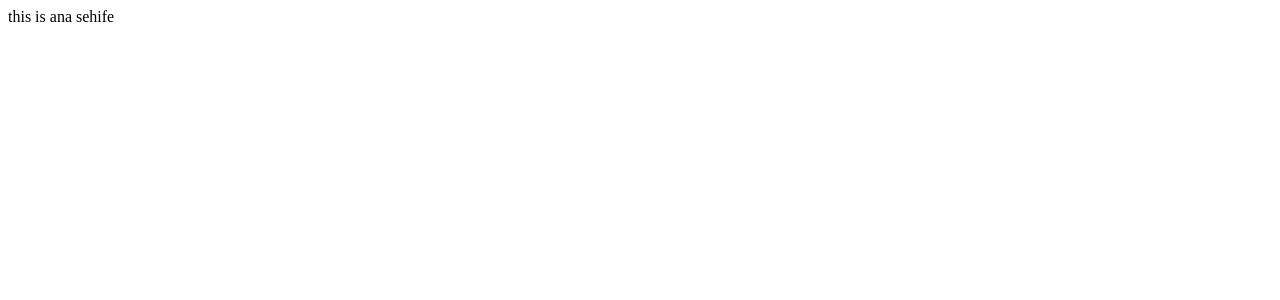
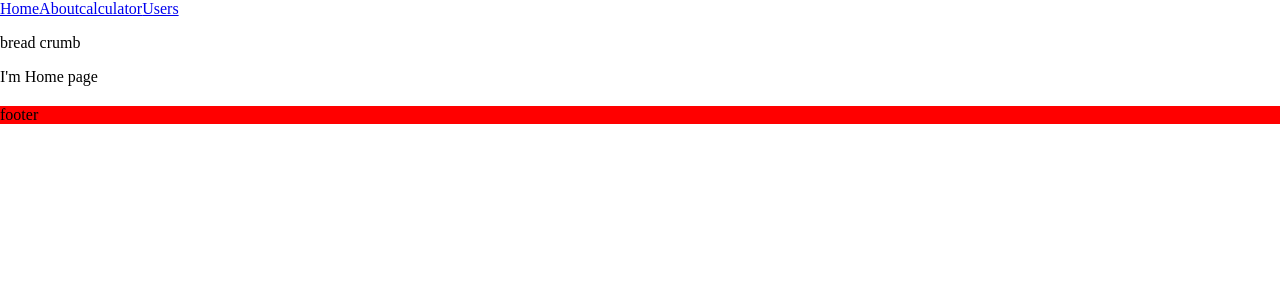
Before and after one commit to Ali-GreenHeart/fe13-react, a React (Vite) app: page / in a window 1280 px wide. Shown: the top 300 px of the page. Built offline with nearby package versions, Linux system fonts and the light colour scheme.

Commit message:
add PageContainer and pages

```diff
--- a/src/App.jsx
+++ b/src/App.jsx
@@ -1,13 +1,18 @@
 import { Route, Routes } from "react-router";
 import Calculator from "./components/Calculator";
+import Home from "./pages/Home";
+import About from "./pages/About";
+import Users from "./components/Users";
+import Header from "./components/Header";
 
 function App() {
     return (
         <>
             <Routes>
-                <Route path="/" element={<div>this is ana sehife</div>} />
-                <Route path="/about" element={<p>about</p>} />
+                <Route path="/" element={<Home />} />
+                <Route path="/about" element={<About />} />
                 <Route path="/calculator" element={<Calculator />} />
+                <Route path="/users" element={<Users />} />
             </Routes>
         </>
     )
--- a/src/components/Calculator/index.jsx
+++ b/src/components/Calculator/index.jsx
@@ -1,5 +1,6 @@
 import { useEffect } from "react"
 import { useState } from "react"
+import PageContainer from "../PageContainer"
 
 const Calculator = () => {
     const [input, setInput] = useState({ ed1: 0, ed2: 0 })
@@ -23,7 +24,7 @@ const Calculator = () => {
     }
 
     return (
-        <>
+        <PageContainer>
             <input
                 value={input.ed1}
                 type="text"
@@ -42,7 +43,7 @@ const Calculator = () => {
             <button onClick={() => handleOperatorClick('-')}>-</button>
             <button onClick={() => handleOperatorClick('/')}>/</button>
             <button onClick={() => handleOperatorClick('*')}>*</button>
-        </>
+        </PageContainer>
     )
 }
 export default Calculator
--- /dev/null
+++ b/src/components/Footer/index.jsx
@@ -0,0 +1,8 @@
+const Footer = ({ }) => {
+    return (
+        <div style={{ backgroundColor: 'red', margin: '20px 0' }}>
+            footer
+        </div>
+    )
+}
+export default Footer
--- a/src/components/Header/index.jsx
+++ b/src/components/Header/index.jsx
@@ -1,7 +1,12 @@
 import "./header.css"
 
-function Header({ title }) {
-    return <h1>{title}</h1>
+function Header() {
+    return <nav>
+        <a href="/">Home</a>
+        <a href="/about">About</a>
+        <a href="/calculator">calculator</a>
+        <a href="/users">Users</a>
+    </nav>
 }
 
 export default Header;
--- /dev/null
+++ b/src/components/PageContainer/index.jsx
@@ -0,0 +1,14 @@
+import Footer from "../Footer"
+import Header from "../Header"
+
+const PageContainer = ({ children }) => {
+    return (
+        <>
+            <Header />
+            <p>bread crumb</p>
+            <div>{children}</div>
+            <Footer />
+        </>
+    )
+}
+export default PageContainer
--- a/src/components/Users/index.jsx
+++ b/src/components/Users/index.jsx
@@ -1,6 +1,7 @@
 import axios from "axios"
 import { useEffect, useState } from "react"
 import "./index.css"
+import PageContainer from "../PageContainer"
 
 const url = `https://jsonplaceholder.typicode.com/users`
 const Users = () => {
@@ -29,6 +30,8 @@ const Users = () => {
 
 
     return (
+        <PageContainer>
+
             <div
                 className={isDark ? "darkContainer" : null}
             >
@@ -54,6 +57,7 @@ const Users = () => {
                     })
                 }
             </div>
+        </PageContainer>
     )
 }
 export default Users
--- /dev/null
+++ b/src/pages/About/index.jsx
@@ -0,0 +1,10 @@
+import PageContainer from "../../components/PageContainer"
+
+const About = ({ }) => {
+    return (
+        <PageContainer>
+            I'm about page
+        </PageContainer>
+    )
+}
+export default About
--- /dev/null
+++ b/src/pages/Home/index.jsx
@@ -0,0 +1,12 @@
+import PageContainer from "../../components/PageContainer"
+
+const Home = ({ }) => {
+    return (
+        <PageContainer>
+            <div>
+                I'm Home page
+            </div>
+        </PageContainer>
+    )
+}
+export default Home
```
Lines whose indentation alone changed are shown as unchanged.
